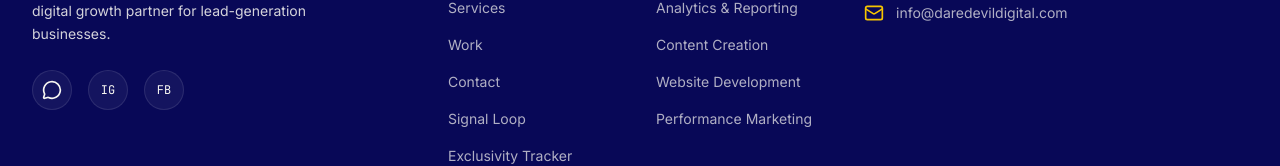
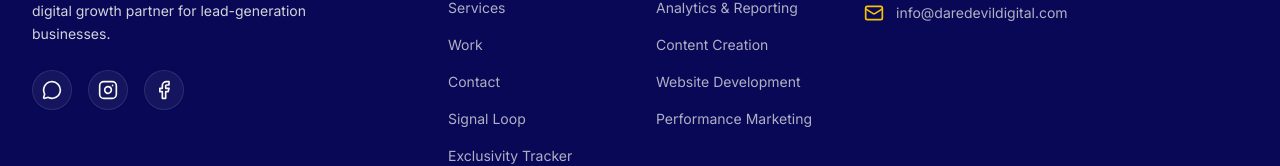
Before and after one commit to pruthvirajtarode/daredevildigital, a React (Vite) app: page /work in a window 1280 px wide. Shown: the part 3541-3707 px from the top of the page. Built offline with nearby package versions, Linux system fonts and the light colour scheme.

Commit message:
Fix footer social icon layout and switch to Lucide icons

```diff
--- a/src/components/layout/Footer.tsx
+++ b/src/components/layout/Footer.tsx
@@ -1,7 +1,7 @@
 import { Link } from 'react-router-dom';
 import { footerNavigation } from '../../data/navigation';
 import { contact } from '../../data/contact';
-import { Phone, Mail, MapPin, MessageCircle } from 'lucide-react';
+import { Phone, Mail, MapPin, MessageCircle, Instagram, Facebook } from 'lucide-react';
 import Logo from '../ui/Logo';
 
 export default function Footer() {
@@ -26,7 +26,7 @@ export default function Footer() {
                 href={contact.whatsapp}
                 target="_blank"
                 rel="noreferrer"
-                className="w-10 h-10 rounded-full bg-white/5 border border-white/10 hover:border-brand-yellow flex items-center justify-center text-brand-offwhite hover:text-brand-yellow transition-all"
+                className="w-10 h-10 flex-none rounded-full bg-white/5 border border-white/10 hover:border-brand-yellow flex items-center justify-center text-brand-offwhite hover:text-brand-yellow transition-all"
                 aria-label="WhatsApp"
               >
                 <MessageCircle className="w-5 h-5" />
@@ -35,19 +35,19 @@ export default function Footer() {
                 href={contact.instagram}
                 target="_blank"
                 rel="noreferrer"
-                className="w-10 h-10 rounded-full bg-white/5 border border-white/10 hover:border-brand-yellow flex items-center justify-center text-brand-offwhite hover:text-brand-yellow transition-all"
+                className="w-10 h-10 flex-none rounded-full bg-white/5 border border-white/10 hover:border-brand-yellow flex items-center justify-center text-brand-offwhite hover:text-brand-yellow transition-all"
                 aria-label="Instagram"
               >
-                <span className="font-mono text-xs">IG</span>
+                <Instagram className="w-5 h-5" />
               </a>
               <a
                 href={contact.facebook}
                 target="_blank"
                 rel="noreferrer"
-                className="w-10 h-10 rounded-full bg-white/5 border border-white/10 hover:border-brand-yellow flex items-center justify-center text-brand-offwhite hover:text-brand-yellow transition-all"
+                className="w-10 h-10 flex-none rounded-full bg-white/5 border border-white/10 hover:border-brand-yellow flex items-center justify-center text-brand-offwhite hover:text-brand-yellow transition-all"
                 aria-label="Facebook"
               >
-                <span className="font-mono text-xs">FB</span>
+                <Facebook className="w-5 h-5" />
               </a>
             </div>
           </div>
```
